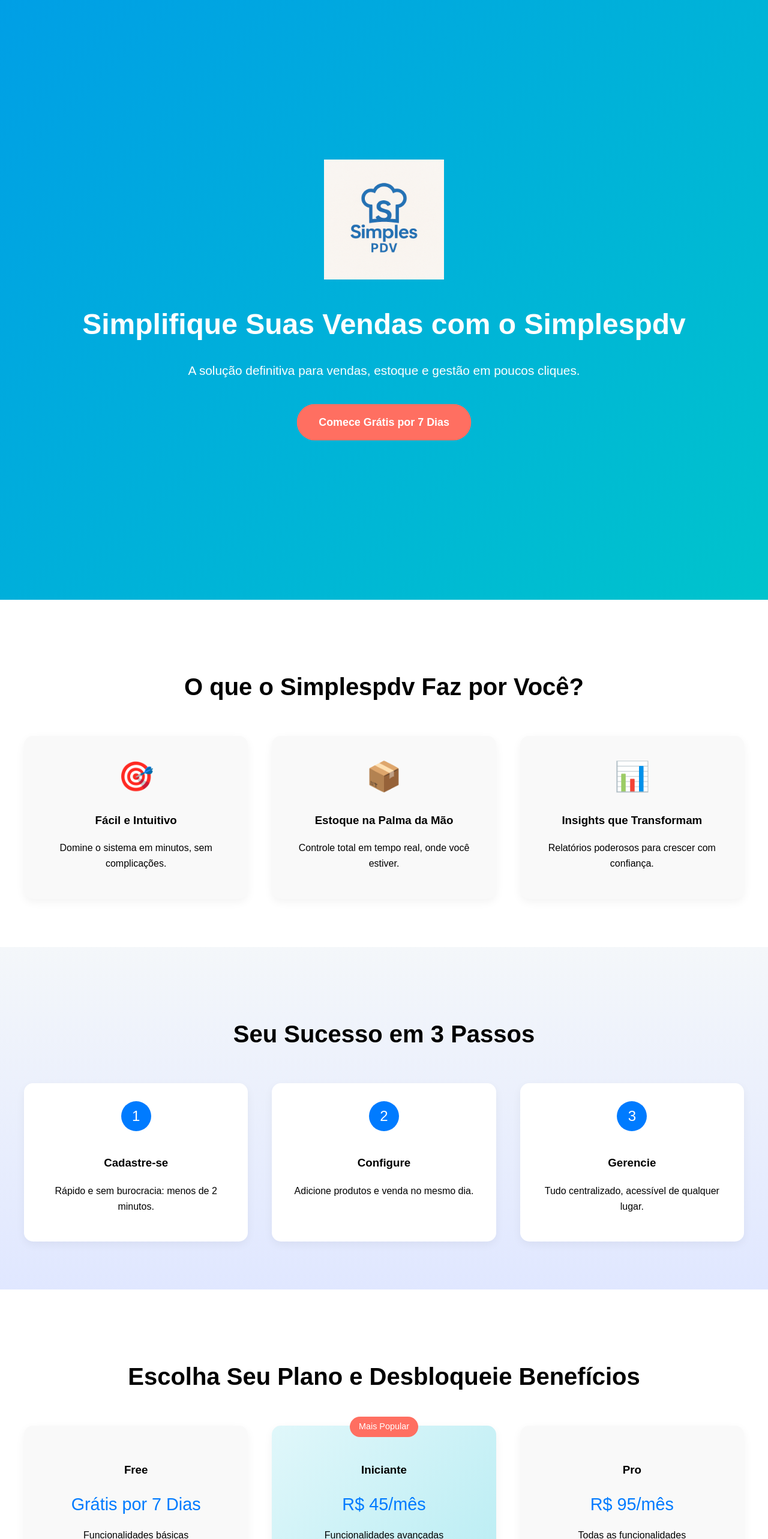
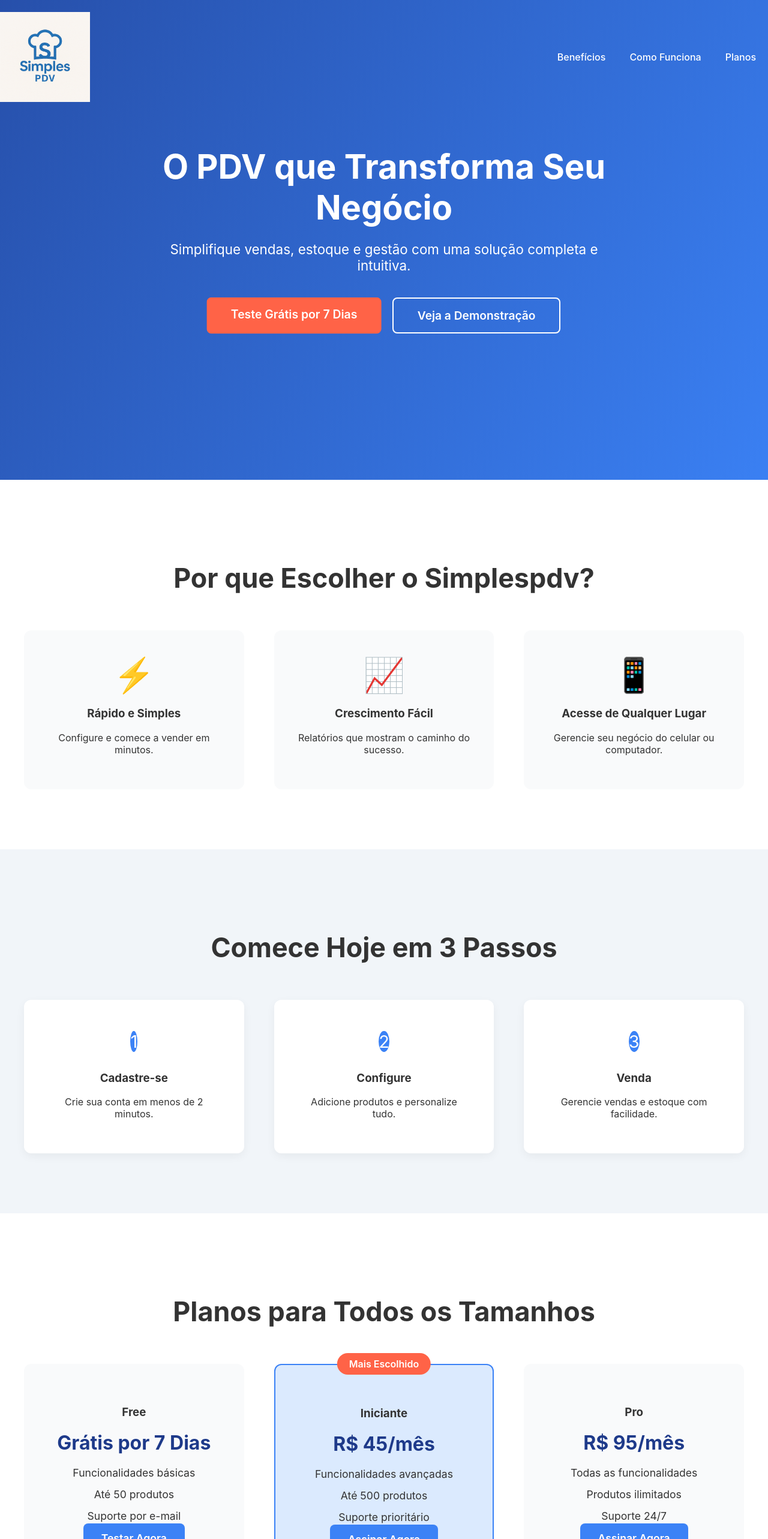
Before and after one commit to lorranlucas/simplespdv, a React (Create React App) app: page / in a window 1280 px wide. Shown: the top 2566 px of the page at 60% size. Built offline with nearby package versions, Linux system fonts and the light colour scheme.

Commit message:
Animação

```diff
--- a/src/App.css
+++ b/src/App.css
@@ -1,48 +1,32 @@
 /* Estilo Geral */
 body {
   margin: 0;
-  font-family: 'Poppins', sans-serif; /* Tipografia moderna */
-  background: #f0f2f5;
-  line-height: 1.6;
+  font-family: 'Inter', sans-serif; /* Tipografia usada pela Toast */
+  background: #f7f7f7;
+  color: #333;
 }
 
 /* Animações */
-@keyframes fadeIn {
-  from { opacity: 0; }
-  to { opacity: 1; }
-}
+@keyframes fadeIn { from { opacity: 0; } to { opacity: 1; } }
+@keyframes slideUp { from { opacity: 0; transform: translateY(50px); } to { opacity: 1; transform: translateY(0); } }
+@keyframes pulse { 0% { transform: scale(1); } 50% { transform: scale(1.02); } 100% { transform: scale(1); } }
+@keyframes ripple { 0% { box-shadow: 0 0 0 0 rgba(255, 99, 71, 0.5); } 70% { box-shadow: 0 0 0 20px rgba(255, 99, 71, 0); } 100% { box-shadow: 0 0 0 0 rgba(255, 99, 71, 0); } }
 
-@keyframes slideUp {
-  from { opacity: 0; transform: translateY(40px); }
-  to { opacity: 1; transform: translateY(0); }
-}
+.fade-in { animation: fadeIn 1.5s ease-in-out; }
+.slide-up { animation: slideUp 1s ease-out forwards; }
+.pulse { animation: pulse 2s infinite; }
+.ripple:hover { animation: ripple 0.7s linear; }
 
-@keyframes pulse {
-  0% { transform: scale(1); }
-  50% { transform: scale(1.03); }
-  100% { transform: scale(1); }
-}
-
-@keyframes ripple {
-  0% { box-shadow: 0 0 0 0 rgba(255, 111, 97, 0.4); }
-  70% { box-shadow: 0 0 0 15px rgba(255, 111, 97, 0); }
-  100% { box-shadow: 0 0 0 0 rgba(255, 111, 97, 0); }
-}
-
-.fade-in { animation: fadeIn 1.2s ease-in-out; }
-.slide-up { animation: slideUp 0.9s ease-out forwards; }
-.pulse { animation: pulse 2s infinite; }
-.ripple:hover { animation: ripple 0.8s linear; }
-
-/* Hero Section com Parallax */
+/* Hero Section */
 .hero {
   position: relative;
-  text-align: center;
-  padding: 100px 20px;
   min-height: 100vh;
   display: flex;
+  flex-direction: column;
+  justify-content: center;
   align-items: center;
-  justify-content: center;
+  text-align: center;
+  padding: 0 20px;
   overflow: hidden;
 }
 .hero-background {
@@ -51,9 +35,9 @@ body {
   left: 0;
   width: 100%;
   height: 100%;
-  background: linear-gradient(135deg, #007bff, #00c4cc);
-  background-size: 200% 200%;
-  animation: gradientShift 15s ease infinite;
+  background: linear-gradient(120deg, #1e3a8a, #3b82f6);
+  background-size: 150% 150%;
+  animation: gradientShift 20s ease infinite;
   z-index: -1;
 }
 @keyframes gradientShift {
@@ -61,168 +45,198 @@ body {
   50% { background-position: 100% 100%; }
   100% { background-position: 0% 0%; }
 }
+.top-nav {
+  position: absolute;
+  top: 0;
+  width: 100%;
+  display: flex;
+  justify-content: space-between;
+  align-items: center;
+  padding: 20px 40px;
+  z-index: 2;
+}
+.logo { max-width: 150px; }
+.nav-links a {
+  color: white;
+  margin: 0 20px;
+  text-decoration: none;
+  font-weight: 500;
+  transition: color 0.3s;
+}
+.nav-links a:hover { color: #ff6347; }
 .hero-content {
-  position: relative;
-  z-index: 1;
   color: white;
+  max-width: 800px;
 }
-.logo { max-width: 200px; margin-bottom: 30px; }
-.hero h1 { font-size: 3rem; font-weight: 700; margin: 0 0 20px; }
-.hero p { font-size: 1.3rem; margin-bottom: 40px; }
+.hero h1 { font-size: 3.5rem; font-weight: 700; margin: 0 0 20px; }
+.hero p { font-size: 1.4rem; margin-bottom: 40px; }
+.hero-cta { display: flex; gap: 20px; justify-content: center; }
 .cta-button {
-  display: inline-block;
-  padding: 16px 36px;
-  background: #ff6f61;
+  padding: 16px 40px;
+  background: #ff6347;
   color: white;
   text-decoration: none;
-  border-radius: 50px;
+  border-radius: 8px;
   font-weight: 600;
-  font-size: 1.1rem;
+  font-size: 1.2rem;
   transition: all 0.3s ease;
 }
 .cta-button:hover {
-  background: #e65b50;
+  background: #e55a3e;
   transform: translateY(-3px);
-  box-shadow: 0 8px 20px rgba(0, 0, 0, 0.2);
+  box-shadow: 0 10px 20px rgba(0, 0, 0, 0.2);
+}
+.secondary-cta {
+  padding: 16px 40px;
+  background: transparent;
+  border: 2px solid white;
+  color: white;
+  text-decoration: none;
+  border-radius: 8px;
+  font-weight: 600;
+  font-size: 1.2rem;
+  transition: all 0.3s ease;
+}
+.secondary-cta:hover {
+  background: white;
+  color: #1e3a8a;
 }
 
 /* Benefits Section */
 .benefits {
-  padding: 80px 20px;
+  padding: 100px 20px;
   background: #fff;
   text-align: center;
 }
-.benefits h2 { font-size: 2.5rem; margin-bottom: 50px; }
+.benefits h2 { font-size: 2.8rem; font-weight: 700; margin-bottom: 60px; }
 .benefits-grid {
   display: grid;
-  grid-template-columns: repeat(auto-fit, minmax(280px, 1fr));
-  gap: 40px;
+  grid-template-columns: repeat(auto-fit, minmax(300px, 1fr));
+  gap: 50px;
   max-width: 1200px;
   margin: 0 auto;
 }
 .benefit-item {
-  padding: 30px;
-  background: #f9f9f9;
-  border-radius: 15px;
-  box-shadow: 0 5px 15px rgba(0,0,0,0.05);
+  padding: 40px;
+  background: #f9fafb;
+  border-radius: 12px;
   transition: transform 0.3s, box-shadow 0.3s;
 }
 .benefit-item:hover {
   transform: translateY(-10px);
-  box-shadow: 0 10px 25px rgba(0,0,0,0.1);
+  box-shadow: 0 15px 30px rgba(0,0,0,0.1);
 }
-.icon { font-size: 3rem; color: #007bff; margin-bottom: 20px; }
+.icon { font-size: 3.5rem; color: #3b82f6; margin-bottom: 25px; }
 
 /* How It Works Section */
 .how-it-works {
-  padding: 80px 20px;
-  background: linear-gradient(to bottom, #f4f7fa, #e0e7ff);
+  padding: 100px 20px;
+  background: #f1f5f9;
   text-align: center;
 }
-.how-it-works h2 { font-size: 2.5rem; margin-bottom: 50px; }
+.how-it-works h2 { font-size: 2.8rem; font-weight: 700; margin-bottom: 60px; }
 .steps {
   display: grid;
-  grid-template-columns: repeat(auto-fit, minmax(280px, 1fr));
-  gap: 40px;
+  grid-template-columns: repeat(auto-fit, minmax(300px, 1fr));
+  gap: 50px;
   max-width: 1200px;
   margin: 0 auto;
 }
 .step {
-  padding: 30px;
-  background: #fff;
-  border-radius: 15px;
+  padding: 40px;
+  background: white;
+  border-radius: 12px;
   box-shadow: 0 5px 15px rgba(0,0,0,0.05);
 }
 .step-number {
-  display: inline-block;
-  width: 50px;
-  height: 50px;
-  line-height: 50px;
-  background: #007bff;
+  width: 60px;
+  height: 60px;
+  line-height: 60px;
+  background: #3b82f6;
   color: white;
   border-radius: 50%;
-  font-size: 1.5rem;
-  margin-bottom: 20px;
+  font-size: 1.8rem;
+  margin-bottom: 25px;
 }
 
 /* Plans Section */
 .plans {
-  padding: 80px 20px;
+  padding: 100px 20px;
   background: #fff;
   text-align: center;
 }
-.plans h2 { font-size: 2.5rem; margin-bottom: 50px; }
+.plans h2 { font-size: 2.8rem; font-weight: 700; margin-bottom: 60px; }
 .plans-grid {
   display: grid;
-  grid-template-columns: repeat(auto-fit, minmax(280px, 1fr));
-  gap: 40px;
+  grid-template-columns: repeat(auto-fit, minmax(300px, 1fr));
+  gap: 50px;
   max-width: 1200px;
   margin: 0 auto;
 }
 .plan {
   position: relative;
-  padding: 40px;
-  background: #f9f9f9;
-  border-radius: 15px;
-  box-shadow: 0 5px 15px rgba(0,0,0,0.05);
+  padding: 50px 40px;
+  background: #f9fafb;
+  border-radius: 12px;
   transition: transform 0.3s, box-shadow 0.3s;
 }
 .plan:hover {
   transform: translateY(-10px);
-  box-shadow: 0 10px 25px rgba(0,0,0,0.1);
+  box-shadow: 0 15px 30px rgba(0,0,0,0.1);
 }
 .plan.highlighted {
-  background: linear-gradient(135deg, #e0f7fa, #b2ebf2);
-  border: none;
+  background: #dbeafe;
+  border: 2px solid #3b82f6;
 }
 .badge {
   position: absolute;
-  top: -15px;
+  top: -20px;
   left: 50%;
   transform: translateX(-50%);
-  background: #ff6f61;
+  background: #ff6347;
   color: white;
-  padding: 5px 15px;
+  padding: 8px 20px;
   border-radius: 20px;
-  font-size: 0.9rem;
+  font-size: 1rem;
+  font-weight: 600;
 }
-.price { font-size: 1.8rem; color: #007bff; margin: 15px 0; }
+.price { font-size: 2rem; font-weight: 700; color: #1e3a8a; margin: 20px 0; }
 .plan ul { list-style: none; padding: 0; }
-.plan ul li { margin: 12px 0; }
+.plan ul li { margin: 15px 0; font-size: 1.1rem; }
 .plan-button {
-  display: block;
-  padding: 14px;
-  background: #28a745;
+  padding: 14px 30px;
+  background: #3b82f6;
   color: white;
   text-decoration: none;
-  border-radius: 50px;
+  border-radius: 8px;
   font-weight: 600;
+  font-size: 1.1rem;
   transition: all 0.3s ease;
 }
 .plan-button:hover {
-  background: #218838;
+  background: #1e3a8a;
   transform: translateY(-3px);
-  box-shadow: 0 8px 20px rgba(0,0,0,0.2);
+  box-shadow: 0 10px 20px rgba(0,0,0,0.2);
 }
 
 /* Testimonials Section */
 .testimonials {
-  padding: 80px 20px;
-  background: linear-gradient(to bottom, #fff, #f4f7fa);
+  padding: 100px 20px;
+  background: #f1f5f9;
   text-align: center;
 }
-.testimonials h2 { font-size: 2.5rem; margin-bottom: 50px; }
+.testimonials h2 { font-size: 2.8rem; font-weight: 700; margin-bottom: 60px; }
 .testimonials-grid {
   display: grid;
-  grid-template-columns: repeat(auto-fit, minmax(280px, 1fr));
-  gap: 40px;
+  grid-template-columns: repeat(auto-fit, minmax(300px, 1fr));
+  gap: 50px;
   max-width: 1200px;
   margin: 0 auto;
 }
 .testimonial {
-  padding: 30px;
-  background: #fff;
-  border-radius: 15px;
+  padding: 40px;
+  background: white;
+  border-radius: 12px;
   box-shadow: 0 5px 15px rgba(0,0,0,0.05);
   transition: transform 0.3s;
 }
@@ -230,25 +244,26 @@ body {
 
 /* Final CTA */
 .final-cta {
+  padding: 100px 20px;
+  background: linear-gradient(120deg, #1e3a8a, #3b82f6);
+  color: white;
   text-align: center;
-  padding: 80px 20px;
-  background: linear-gradient(135deg, #007bff, #00c4cc);
-  color: white;
 }
-.final-cta h2 { font-size: 2.5rem; margin-bottom: 20px; }
-.final-cta p { font-size: 1.2rem; margin-bottom: 30px; }
+.final-cta h2 { font-size: 2.8rem; font-weight: 700; margin-bottom: 20px; }
+.final-cta p { font-size: 1.3rem; margin-bottom: 40px; }
 
 /* Footer */
 .footer {
-  padding: 40px 20px;
-  background: #2d3748;
+  padding: 50px 20px;
+  background: #1e3a8a;
   color: white;
   text-align: center;
 }
 .footer-links a {
-  color: #cbd5e0;
-  margin: 0 20px;
+  color: #bfdbfe;
+  margin: 0 25px;
   text-decoration: none;
+  font-weight: 500;
   transition: color 0.3s;
 }
-.footer-links a:hover { color: #fff; }
+.footer-links a:hover { color: #ff6347; }
--- a/src/App.js
+++ b/src/App.js
@@ -5,64 +5,74 @@ import './App.css';
 function App() {
   return (
     <div className="App">
-      {/* Cabeçalho (Hero Section) com Parallax */}
+      {/* Hero Section Inspirada na Toast */}
       <header className="hero">
         <div className="hero-background"></div>
+        <nav className="top-nav">
+          <img src={logo} alt="Simplespdv Logo" className="logo" />
+          <div className="nav-links">
+            <a href="#benefits">Benefícios</a>
+            <a href="#how-it-works">Como Funciona</a>
+            <a href="#planos">Planos</a>
+          </div>
+        </nav>
         <div className="hero-content">
-          <img src={logo} alt="Simplespdv Logo" className="logo fade-in" />
-          <h1 className="fade-in">Simplifique Suas Vendas com o Simplespdv</h1>
-          <p className="fade-in">A solução definitiva para vendas, estoque e gestão em poucos cliques.</p>
-          <a href="#planos" className="cta-button pulse">Comece Grátis por 7 Dias</a>
+          <h1 className="fade-in">O PDV que Transforma Seu Negócio</h1>
+          <p className="fade-in">Simplifique vendas, estoque e gestão com uma solução completa e intuitiva.</p>
+          <div className="hero-cta">
+            <a href="#planos" className="cta-button pulse">Teste Grátis por 7 Dias</a>
+            <a href="#demo" className="secondary-cta">Veja a Demonstração</a>
+          </div>
         </div>
       </header>
 
       {/* Seção de Benefícios */}
-      <section className="benefits">
-        <h2 className="slide-up">O que o Simplespdv Faz por Você?</h2>
+      <section id="benefits" className="benefits">
+        <h2 className="slide-up">Por que Escolher o Simplespdv?</h2>
         <div className="benefits-grid">
           <div className="benefit-item slide-up">
-            <span className="icon">🎯</span>
-            <h3>Fácil e Intuitivo</h3>
-            <p>Domine o sistema em minutos, sem complicações.</p>
+            <span className="icon">⚡</span>
+            <h3>Rápido e Simples</h3>
+            <p>Configure e comece a vender em minutos.</p>
           </div>
           <div className="benefit-item slide-up" style={{ animationDelay: '0.2s' }}>
-            <span className="icon">📦</span>
-            <h3>Estoque na Palma da Mão</h3>
-            <p>Controle total em tempo real, onde você estiver.</p>
+            <span className="icon">📈</span>
+            <h3>Crescimento Fácil</h3>
+            <p>Relatórios que mostram o caminho do sucesso.</p>
           </div>
           <div className="benefit-item slide-up" style={{ animationDelay: '0.4s' }}>
-            <span className="icon">📊</span>
-            <h3>Insights que Transformam</h3>
-            <p>Relatórios poderosos para crescer com confiança.</p>
+            <span className="icon">📱</span>
+            <h3>Acesse de Qualquer Lugar</h3>
+            <p>Gerencie seu negócio do celular ou computador.</p>
           </div>
         </div>
       </section>
 
       {/* Seção Como Funciona */}
-      <section className="how-it-works">
-        <h2 className="slide-up">Seu Sucesso em 3 Passos</h2>
+      <section id="how-it-works" className="how-it-works">
+        <h2 className="slide-up">Comece Hoje em 3 Passos</h2>
         <div className="steps">
           <div className="step slide-up">
             <span className="step-number">1</span>
             <h3>Cadastre-se</h3>
-            <p>Rápido e sem burocracia: menos de 2 minutos.</p>
+            <p>Crie sua conta em menos de 2 minutos.</p>
           </div>
           <div className="step slide-up" style={{ animationDelay: '0.2s' }}>
             <span className="step-number">2</span>
             <h3>Configure</h3>
-            <p>Adicione produtos e venda no mesmo dia.</p>
+            <p>Adicione produtos e personalize tudo.</p>
           </div>
           <div className="step slide-up" style={{ animationDelay: '0.4s' }}>
             <span className="step-number">3</span>
-            <h3>Gerencie</h3>
-            <p>Tudo centralizado, acessível de qualquer lugar.</p>
+            <h3>Venda</h3>
+            <p>Gerencie vendas e estoque com facilidade.</p>
           </div>
         </div>
       </section>
 
-      {/* Seção de Planos com Gamificação */}
+      {/* Seção de Planos */}
       <section id="planos" className="plans">
-        <h2 className="slide-up">Escolha Seu Plano e Desbloqueie Benefícios</h2>
+        <h2 className="slide-up">Planos para Todos os Tamanhos</h2>
         <div className="plans-grid">
           <div className="plan slide-up">
             <h3>Free</h3>
@@ -72,10 +82,10 @@ function App() {
               <li>Até 50 produtos</li>
               <li>Suporte por e-mail</li>
             </ul>
-            <a href="#" className="plan-button ripple">Testar Grátis</a>
+            <a href="#" className="plan-button ripple">Testar Agora</a>
           </div>
           <div className="plan highlighted slide-up" style={{ animationDelay: '0.2s' }}>
-            <span className="badge">Mais Popular</span>
+            <span className="badge">Mais Escolhido</span>
             <h3>Iniciante</h3>
             <p className="price">R$ 45/mês</p>
             <ul>
@@ -100,14 +110,14 @@ function App() {
 
       {/* Seção de Depoimentos */}
       <section className="testimonials">
-        <h2 className="slide-up">Quem Usa, Recomenda</h2>
+        <h2 className="slide-up">O que os Clientes Dizem</h2>
         <div className="testimonials-grid">
           <div className="testimonial slide-up">
-            <p>“O Simplespdv é um divisor de águas. Minha gestão nunca foi tão fácil!”</p>
+            <p>“O Simplespdv mudou minha rotina. Tudo mais rápido e organizado!”</p>
             <h4>João Silva, Dono de Loja</h4>
           </div>
           <div className="testimonial slide-up" style={{ animationDelay: '0.2s' }}>
-            <p>“Os relatórios são incríveis. Finalmente entendo meu negócio!”</p>
+            <p>“Relatórios incríveis e suporte que resolve. Recomendo!”</p>
             <h4>Maria Oliveira, Empreendedora</h4>
           </div>
         </div>
@@ -115,9 +125,9 @@ function App() {
 
       {/* CTA Final */}
       <section className="final-cta">
-        <h2 className="fade-in">Transforme Sua Rotina Hoje</h2>
-        <p className="fade-in">Teste grátis e veja a diferença em 7 dias.</p>
-        <a href="#planos" className="cta-button pulse ripple">Comece Agora</a>
+        <h2 className="fade-in">Pronto para Simplificar Sua Vida?</h2>
+        <p className="fade-in">Experimente o Simplespdv e veja os resultados.</p>
+        <a href="#planos" className="cta-button pulse ripple">Teste Grátis Agora</a>
       </section>
 
       {/* Rodapé */}
```
